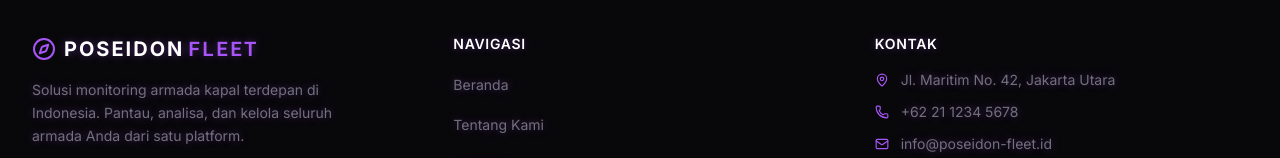
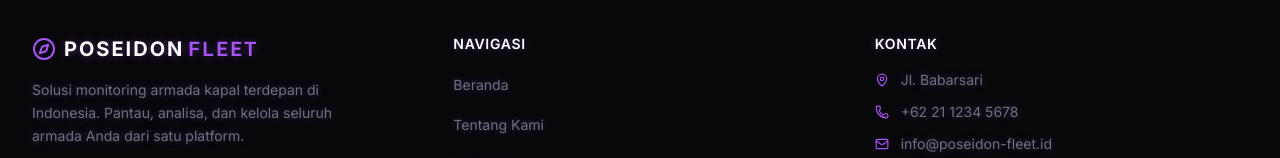
Before and after one commit to Afta20/Poseidon_Fleet, a Next.js app: page / in a window 1280 px wide. Shown: the part 4690-4848 px from the top of the page. Built offline with nearby package versions, Linux system fonts and the light colour scheme.

Commit message:
Update footer contact address in Footer.tsx

```diff
--- a/src/components/landing/Footer.tsx
+++ b/src/components/landing/Footer.tsx
@@ -46,7 +46,7 @@ export const Footer: React.FC = () => {
             <ul className="space-y-3">
               <li className="flex items-center space-x-3 text-zinc-500 text-sm">
                 <MapPin size={14} className="text-primary flex-shrink-0" />
-                <span>Jl. Maritim No. 42, Jakarta Utara</span>
+                <span>Jl. Babarsari</span>
               </li>
               <li className="flex items-center space-x-3 text-zinc-500 text-sm">
                 <Phone size={14} className="text-primary flex-shrink-0" />
```
